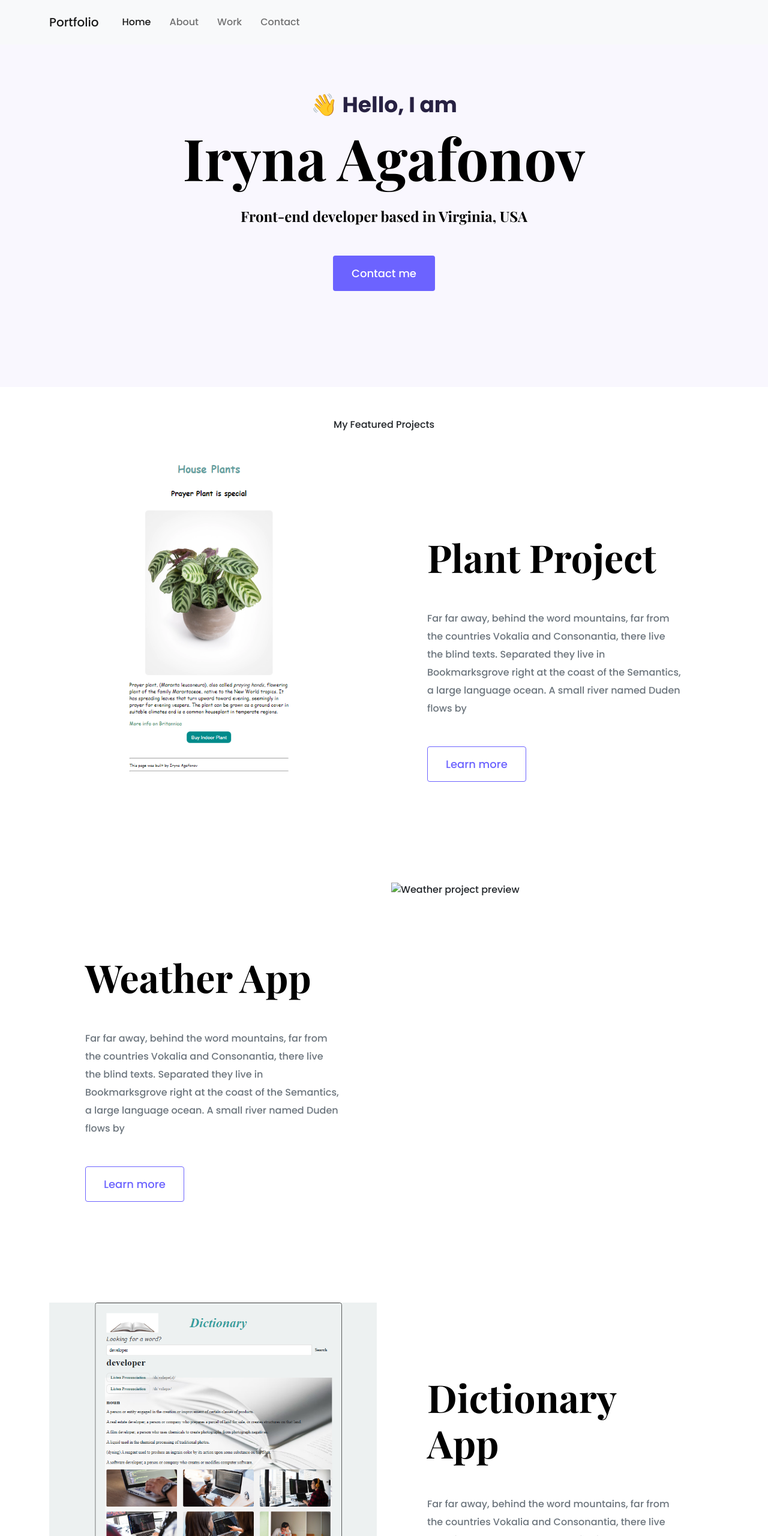
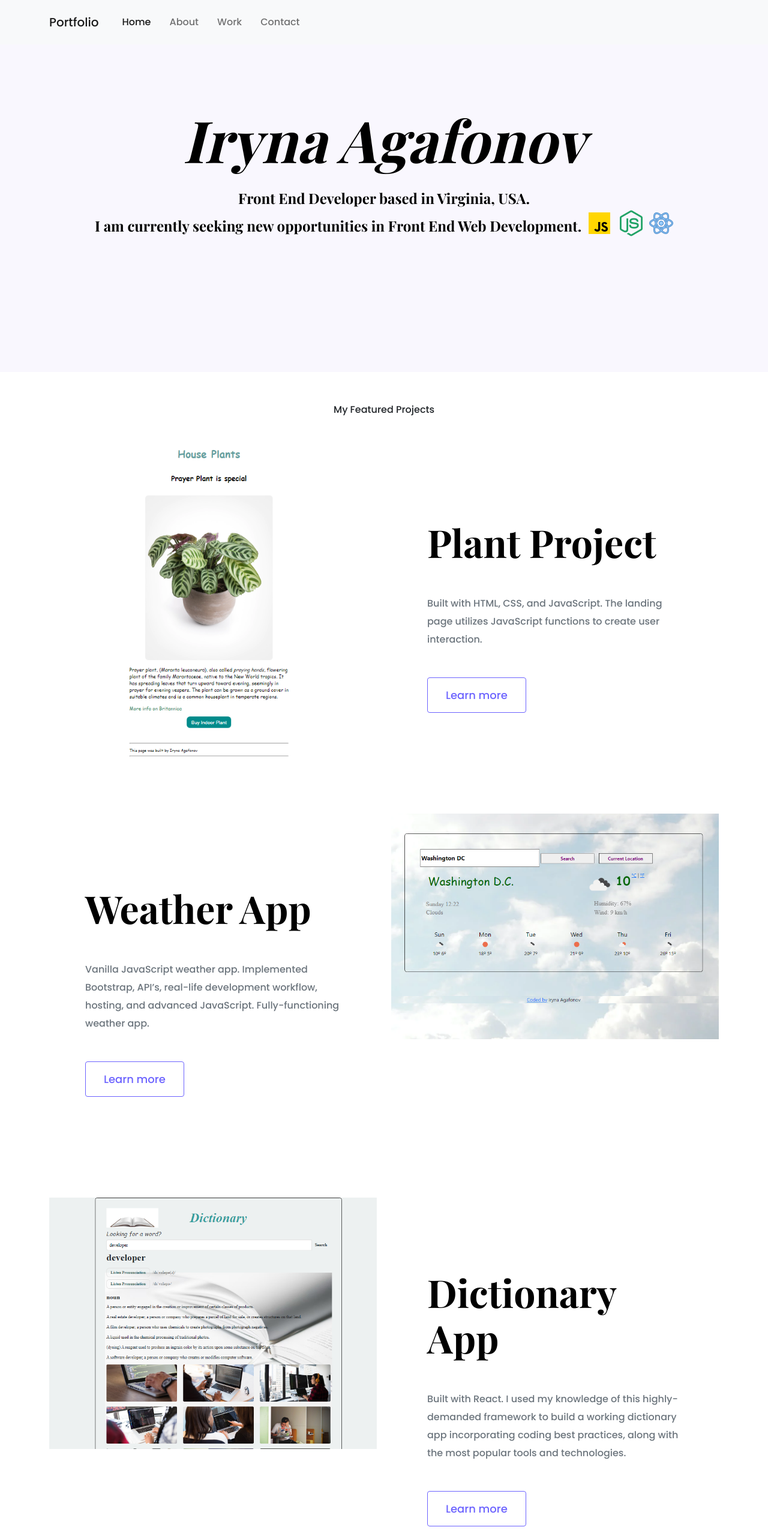
Before and after one commit to iryna-ag/portfolio-project, a plain HTML site: page index.html in a window 1280 px wide. Shown: the top 2560 px of the page at 60% size. Drawn offline with nearby package versions, Linux system fonts and the light colour scheme.

Commit message:
information update

```diff
--- a/index.html
+++ b/index.html
@@ -85,14 +85,22 @@
       </div>
     </nav>
     <div class="hero">
-      <p>👋 Hello, I am</p>
-      <h1>Iryna Agafonov</h1>
-      <h2 class="mb-5">Front-end developer based in Virginia, USA</h2>
-      <div>
-        <a href="contact.html" class="btn btn-branding" title="Contact me"
-          >Contact me</a
-        >
-      </div>
+      <h1><em>Iryna Agafonov</em></h1>
+      <h2 class="mb-5">Front End Developer based in Virginia, USA. </br>
+        I am currently seeking new opportunities in Front End Web Development.
+        <img
+              src="images/javascript-48.png"
+              class="img-fluid mb-3 rounded"
+            />
+              <img
+               src="images/node-js-48.png"
+              class="img-fluid mb-3 rounded"
+            />
+              <img
+                src="images/react-40.png"
+              class="img-fluid mb-3 rounded"
+            />
+      </h2>
     </div>
     <p class="text-center m-5">My Featured Projects</p>
     <div class="container">
@@ -108,10 +116,8 @@
           <div class="project-desciption">
             <h2 class="mb-5">Plant Project</h2>
             <p class="mb-5 text-muted">
-              Far far away, behind the word mountains, far from the countries
-              Vokalia and Consonantia, there live the blind texts. Separated
-              they live in Bookmarksgrove right at the coast of the Semantics, a
-              large language ocean. A small river named Duden flows by
+              Built with HTML, CSS, and JavaScript. The landing page utilizes JavaScript functions
+              to create user interaction.
             </p>
             <a href="work.html" class="btn btn-branding-outline">
               Learn more
@@ -124,10 +130,9 @@
           <div class="project-desciption">
             <h2 class="mb-5">Weather App</h2>
             <p class="mb-5 text-muted">
-              Far far away, behind the word mountains, far from the countries
-              Vokalia and Consonantia, there live the blind texts. Separated
-              they live in Bookmarksgrove right at the coast of the Semantics, a
-              large language ocean. A small river named Duden flows by
+              Vanilla JavaScript weather app. Implemented Bootstrap,
+              API’s, real-life development workflow, hosting, and advanced
+              JavaScript. Fully-functioning weather app.
             </p>
             <a href="work.html" class="btn btn-branding-outline">
               Learn more
@@ -136,7 +141,7 @@
         </div>
         <div class="col d-none d-lg-block">
           <img
-            src="images/weatherapp.png"
+            src="images/weather.png"
             class="img-fluid"
             alt="Weather project preview"
           />
@@ -154,12 +159,12 @@
           <div class="project-desciption">
             <h2 class="mb-5">Dictionary App</h2>
             <p class="mb-5 text-muted">
-              Far far away, behind the word mountains, far from the countries
-              Vokalia and Consonantia, there live the blind texts. Separated
-              they live in Bookmarksgrove right at the coast of the Semantics, a
-              large language ocean. A small river named Duden flows by
+              Built with React. I used
+              my knowledge of this highly-demanded framework to build a working
+              dictionary app incorporating coding best practices, along with the
+              most popular tools and technologies.
             </p>
-            <a href="work.html" class="btn btn-branding-outline">
+            <a href="projects.html" class="btn btn-branding-outline">
               Learn more
             </a>
           </div>
```
Also changed, not shown: about.html (+11 -17 lines), contact.html (+7 -12 lines), projects.html (+31 -3 lines).
